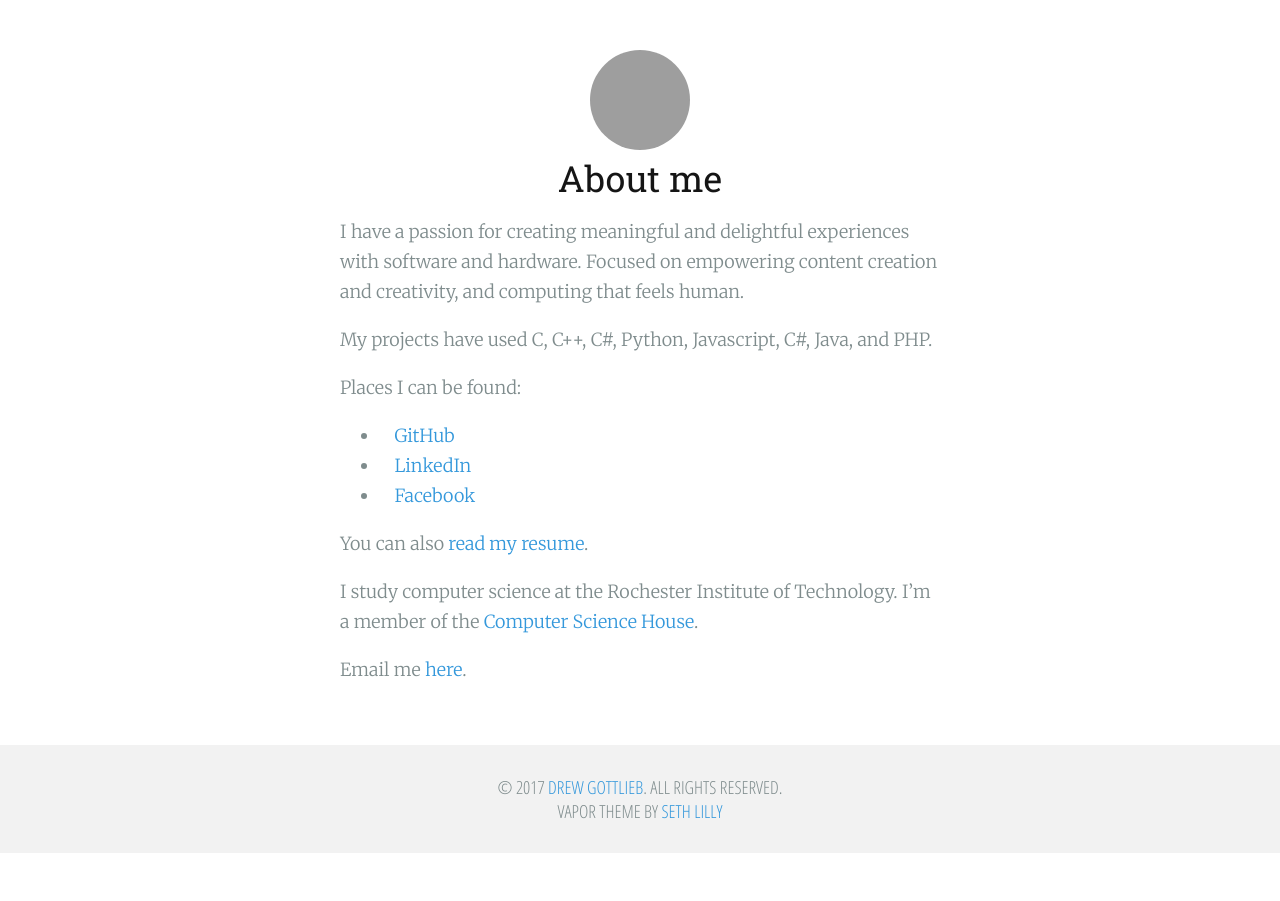
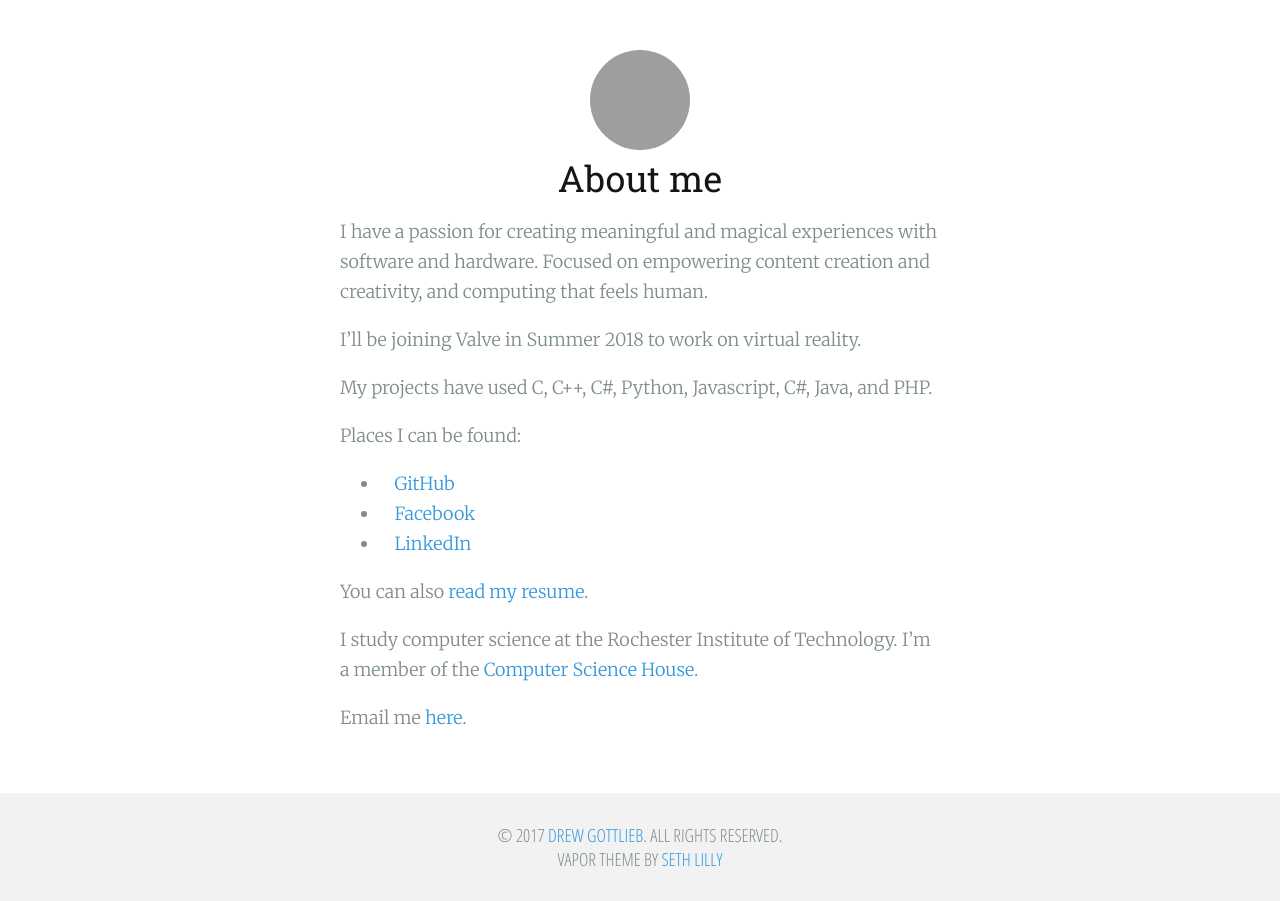
Before and after one commit to dag10/blog, a Jekyll site: the page built from about/index.md, in a window 1280 px wide. Built offline with Jekyll 4.4.1, drawn with Linux system fonts in a browser that asks for light colours; nearby versions of some CDN libraries; library files that are not in the unit come from our copies; Markdown is read by kramdown in place of the engine named in the settings; comment, search, counter and statistics services are not loaded; grey boxes are pictures that could not be loaded.

Commit message:
Updated about page, mentioning Valve.

```diff
--- a/about/index.md
+++ b/about/index.md
@@ -3,16 +3,18 @@ layout: page
 title: About me
 ---
 
-I have a passion for creating meaningful and delightful experiences with
+I have a passion for creating meaningful and magical experiences with
 software and hardware. Focused on empowering content creation and creativity,
 and computing that feels human.
+
+I'll be joining Valve in Summer 2018 to work on virtual reality.
 
 My projects have used C, C++, C#, Python, Javascript, C#, Java, and PHP.
 
 Places I can be found:
 - [GitHub](https://github.com/dag10)
+- [Facebook](http://facebook.com/drew.gottlieb)
 - [LinkedIn](http://linkedin.com/in/drewgottlieb)
-- [Facebook](http://facebook.com/drew.gottlieb)
 
 You can also [read my resume](/resume.pdf).
 
```
Also changed, not shown: 3 other files.
